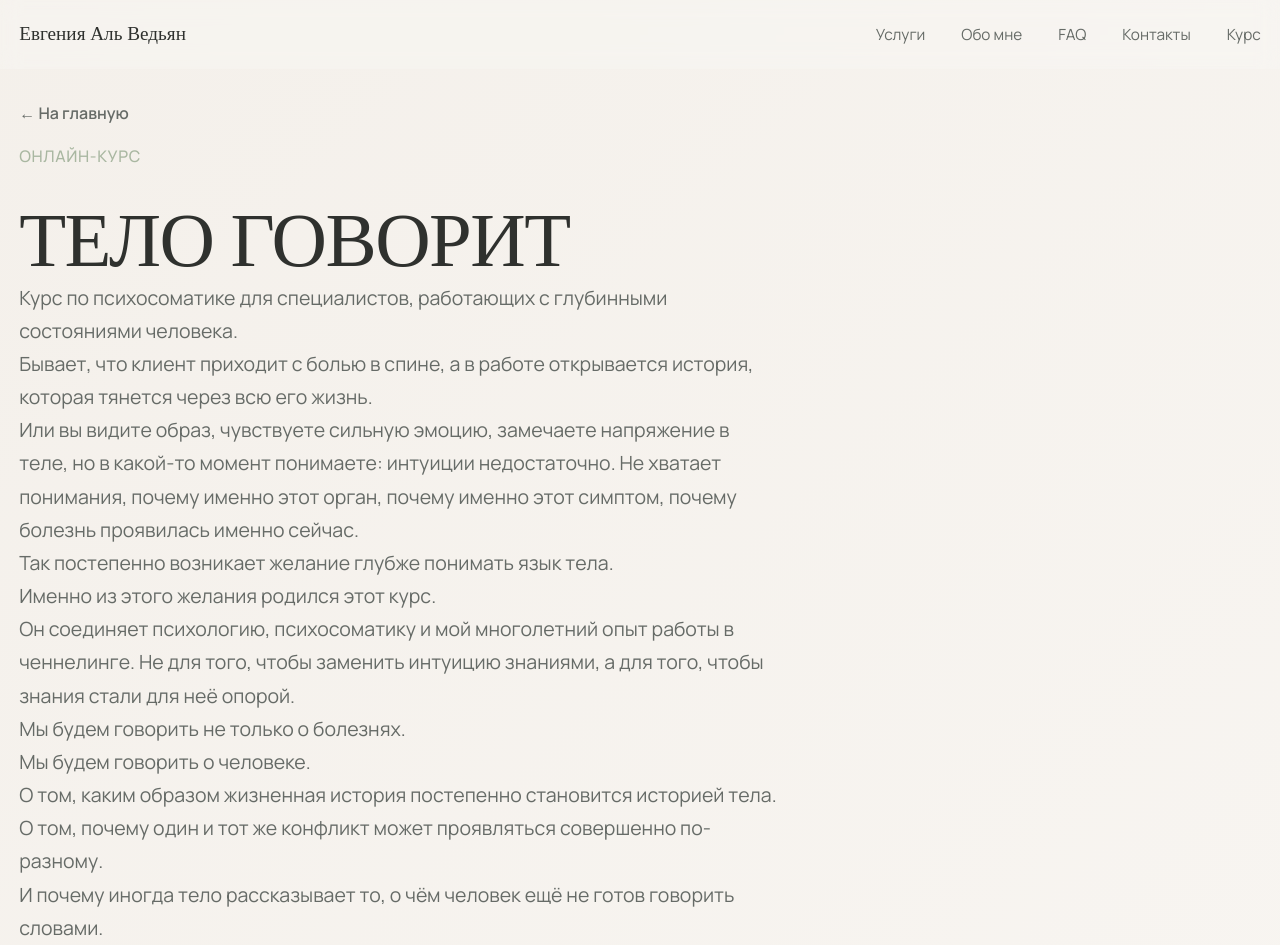
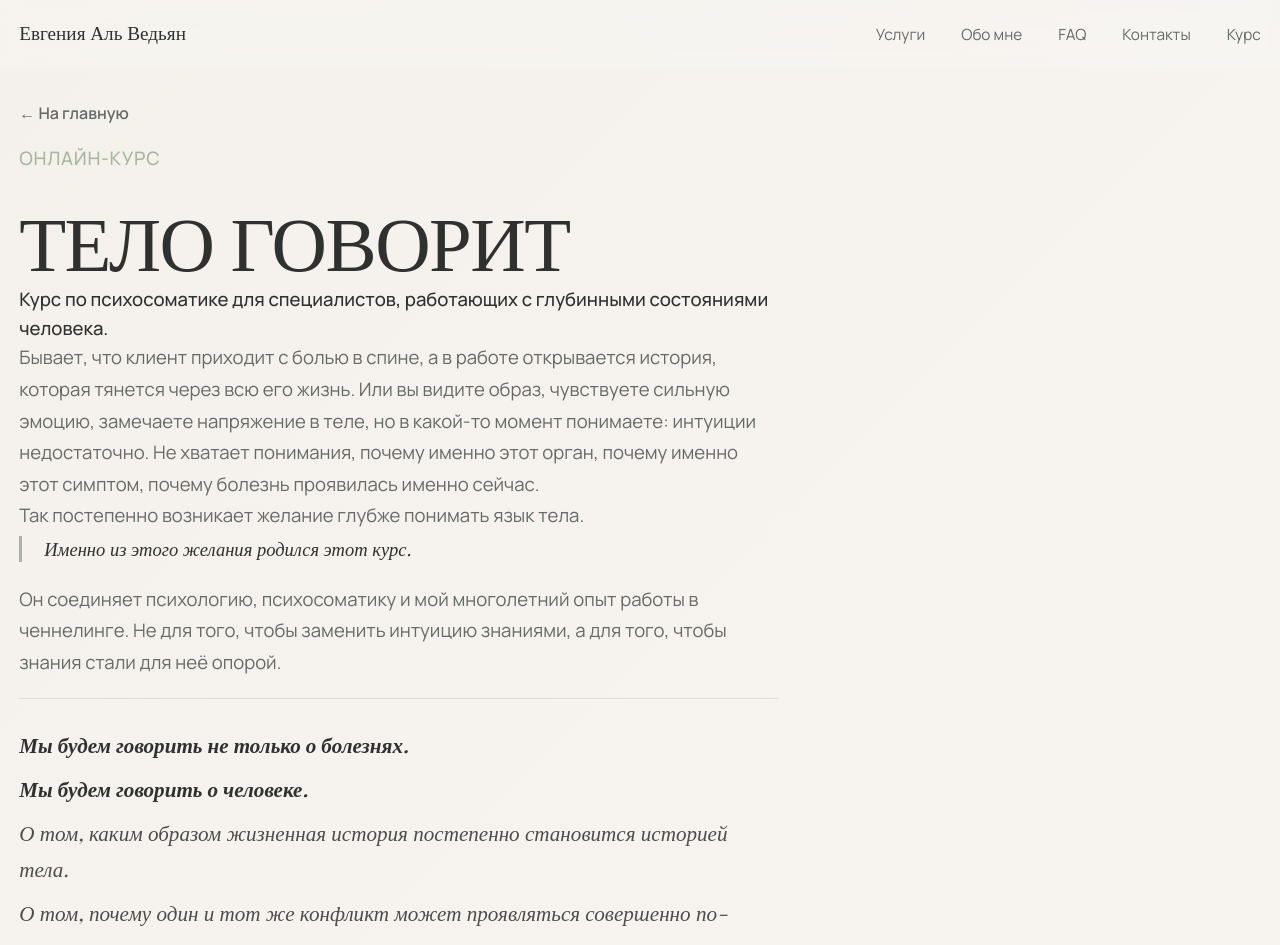
Before and after one commit to ShadowSauce/therapist-site-next, a Next.js app in the folder my-app/: page /course in a window 1280 px wide. Shown: the top 945 px of the page. Built offline with nearby package versions, Linux system fonts and the light colour scheme.

Commit message:
Course styling

```diff
--- a/my-app/src/app/course/page.js
+++ b/my-app/src/app/course/page.js
@@ -109,33 +109,33 @@ export default function CoursePage() {
             <p className="hero-support">Онлайн-курс</p>
             <h1>ТЕЛО ГОВОРИТ</h1>
 
-            <p>Курс по психосоматике для специалистов, работающих с глубинными состояниями человека.</p>
+            <p className="hero-lead">Курс по психосоматике для специалистов, работающих с глубинными состояниями человека.</p>
 
-            <p>Бывает, что клиент приходит с болью в спине, а в работе открывается история, которая тянется через всю его жизнь.</p>
-
-            <p>Или вы видите образ, чувствуете сильную эмоцию, замечаете напряжение в теле, но в какой-то момент понимаете: интуиции недостаточно. Не хватает понимания, почему именно этот орган, почему именно этот симптом, почему болезнь проявилась именно сейчас.</p>
+            <p>Бывает, что клиент приходит с болью в спине, а в работе открывается история, которая тянется через всю его жизнь. Или вы видите образ, чувствуете сильную эмоцию, замечаете напряжение в теле, но в какой-то момент понимаете: интуиции недостаточно. Не хватает понимания, почему именно этот орган, почему именно этот симптом, почему болезнь проявилась именно сейчас.</p>
 
             <p>Так постепенно возникает желание глубже понимать язык тела.</p>
 
-            <p>Именно из этого желания родился этот курс.</p>
+            <p className="hero-emphasis">Именно из этого желания родился этот курс.</p>
 
             <p>Он соединяет психологию, психосоматику и мой многолетний опыт работы в ченнелинге. Не для того, чтобы заменить интуицию знаниями, а для того, чтобы знания стали для неё опорой.</p>
 
-            <p>Мы будем говорить не только о болезнях.</p>
+            <div className="hero-stanza">
+              <p>Мы будем говорить не только о болезнях.</p>
 
-            <p>Мы будем говорить о человеке.</p>
+              <p>Мы будем говорить о человеке.</p>
 
-            <p>О том, каким образом жизненная история постепенно становится историей тела.</p>
+              <p>О том, каким образом жизненная история постепенно становится историей тела.</p>
 
-            <p>О том, почему один и тот же конфликт может проявляться совершенно по-разному.</p>
+              <p>О том, почему один и тот же конфликт может проявляться совершенно по-разному.</p>
 
-            <p>И почему иногда тело рассказывает то, о чём человек ещё не готов говорить словами.</p>
+              <p>И почему иногда тело рассказывает то, о чём человек ещё не готов говорить словами.</p>
+            </div>
           </div>
         </div>
       </header>
 
       {/* ========== FAQ SECTION ========== */}
-      <section id="faq">
+      <section id="faq" >
         <div className="container">
           <div className="section-intro">
             <h2>Часто задаваемые вопросы</h2>
--- a/my-app/src/app/styles/course.css
+++ b/my-app/src/app/styles/course.css
@@ -66,14 +66,15 @@
   font-size: 1.22rem;
 }
 
+/* ─── Container (centers everything) ─── */
 .course-page-wrapper .container {
   max-width: 1280px;
   width: 100%;
   margin: 0 auto;
-  padding-left: 1.2rem;
-  padding-right: 1.2rem;
+  padding: 0 1.2rem;
 }
 
+/* ─── Navbar ─── */
 .course-page-wrapper .navbar {
   position: fixed;
   width: 100%;
@@ -140,8 +141,14 @@
   transition: var(--transition);
 }
 
+/* ─── Course Header ─── */
 .course-page-wrapper .course-header {
-  padding: 100px 0 28px;
+  padding-top: 100px;
+  padding-bottom: 28px;
+}
+
+.course-page-wrapper .course-header .container {
+  padding: 0 1.2rem;
 }
 
 .course-page-wrapper .course-header-inner {
@@ -166,6 +173,74 @@
   max-width: 760px;
 }
 
+.course-page-wrapper .course-hero-copy p {
+  font-size: 1.16rem;
+}
+
+/* Opening line */
+.course-page-wrapper .hero-lead {
+  font-size: 1.42rem;
+  line-height: 1.55;
+  color: var(--text);
+  font-weight: 500;
+}
+
+/* Turning point */
+.course-page-wrapper .hero-emphasis {
+  position: relative;
+  margin: 4px 0 22px;
+  padding-left: 22px;
+  font-family: 'Playfair Display', serif;
+  font-style: italic;
+  font-size: 1.5rem;
+  line-height: 1.4;
+  color: var(--text);
+  border-left: 3px solid var(--sage);
+}
+
+/* Closing stanza */
+.course-page-wrapper .hero-stanza {
+  margin-top: 20px;
+  padding-top: 28px;
+  border-top: 1px solid rgba(47, 49, 46, 0.1);
+}
+
+.course-page-wrapper .hero-stanza p {
+  font-family: 'Playfair Display', serif;
+  font-style: italic;
+  font-size: 1.32rem;
+  line-height: 1.7;
+  color: var(--text);
+  margin-bottom: 8px;
+  opacity: 0.85;
+}
+
+.course-page-wrapper .hero-stanza p:first-child,
+.course-page-wrapper .hero-stanza p:nth-child(2) {
+  font-weight: 600;
+  opacity: 1;
+}
+
+.course-page-wrapper .hero-stanza p:last-child {
+  margin-bottom: 0;
+  color: var(--muted);
+  opacity: 1;
+}
+
+@media (max-width: 600px) {
+  .course-page-wrapper .hero-lead {
+    font-size: 1.24rem;
+  }
+
+  .course-page-wrapper .hero-emphasis {
+    font-size: 1.28rem;
+  }
+
+  .course-page-wrapper .hero-stanza p {
+    font-size: 1.14rem;
+  }
+}
+
 .course-page-wrapper .hero-support {
   color: var(--sage);
   font-weight: 500;
@@ -175,11 +250,23 @@
   font-size: 1rem;
 }
 
+/* ─── FAQ Section ─── */
+.course-page-wrapper #faq {
+  padding: 48px 0 40px;
+}
+
+.course-page-wrapper #faq .container {
+  padding: 0 1.2rem;
+}
+
+/* ─── Course Shell (Desktop) ─── */
 .course-page-wrapper .course-shell {
   display: grid;
   grid-template-columns: minmax(280px, 330px) 1fr;
   gap: 20px;
-  padding-bottom: 60px;
+  padding: 0 1.2rem 60px;
+  max-width: 1280px;
+  margin: 0 auto;
 }
 
 .course-page-wrapper .lesson-sidebar {
@@ -337,6 +424,7 @@
 @media (max-width: 980px) {
   .course-page-wrapper .course-shell {
     grid-template-columns: 1fr;
+    padding: 0 1.2rem 40px;
   }
 
   .course-page-wrapper .lesson-sidebar {
@@ -344,7 +432,7 @@
   }
 }
 
-/* ─── Responsive – Mobile ─── */
+/* ─── Responsive – Mobile Nav ─── */
 @media (max-width: 980px) {
   .course-page-wrapper .nav-links {
     position: absolute;
@@ -386,7 +474,9 @@
 
   .course-page-wrapper .course-accordion-mobile {
     display: block;
-    padding: 0 1.2rem 40px 1.2rem;   /* ← added horizontal padding */
+    max-width: 1280px;
+    margin: 0 auto;
+    padding: 0 1.2rem 40px;
   }
 }
 
@@ -521,7 +611,7 @@
 .course-page-wrapper .course-accordion-mobile .lesson-accordion-body .lesson-points {
   list-style: none;
   padding: 0;
-  margin: 0 0 12px 0;
+  margin: 0;
   display: flex;
   flex-direction: column;
   gap: 6px;
```
